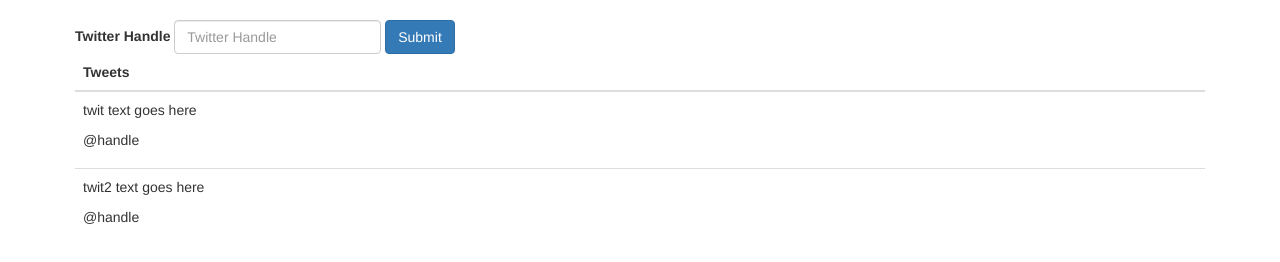
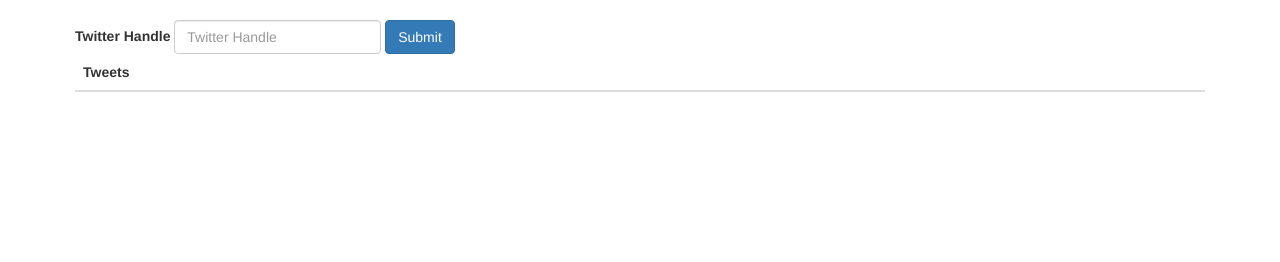
Before and after one commit to sunghw/twitter-ajax-express, a website: page public/index.html in a window 1280 px wide. Drawn offline with nearby package versions, Linux system fonts and the light colour scheme.

Commit message:
cleanup html

```diff
--- a/public/index.html
+++ b/public/index.html
@@ -26,12 +26,7 @@
 			<tr><th>Tweets</th></tr>
 		</thead>
 		<tbody id="tweetsBody">
-			<tr>
-	          <td><p>twit text goes here</p> <p>@handle</p></td>
-	        </tr>
-	        <tr>
-	          <td><p>twit2 text goes here</p> <p>@handle</p></td>
-	        </tr>
+
 		</tbody>
 	</table>
 	<div id="twitterFeeds" class="bs-example">
--- a/server.js
+++ b/server.js
@@ -8,7 +8,6 @@
 
 app.use(express.static(__dirname + '/public'));
 	//default redirects '/' to abovedir/index.html
-
 
 app.get('/getTweets', function (req, res) {
 	console.log("Server got GET /getTweets ");
```
